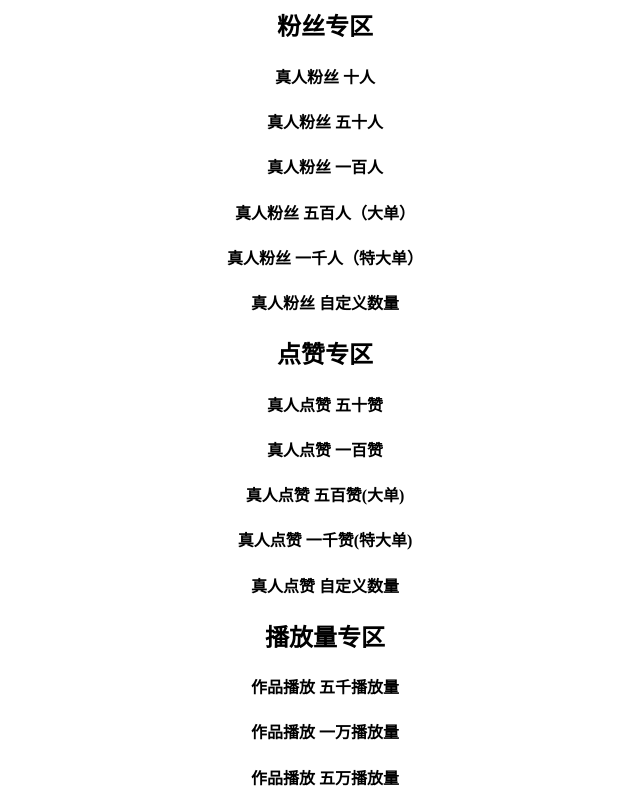
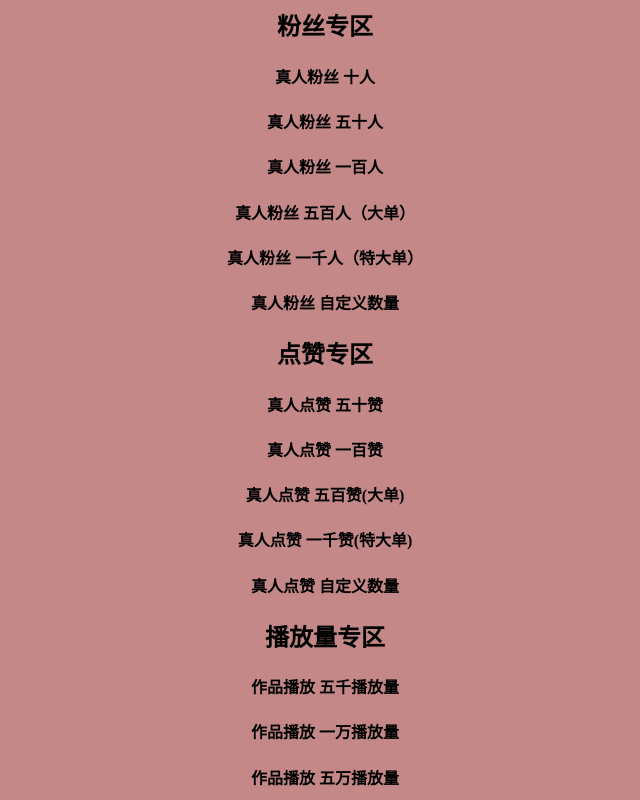
Before and after one commit to xiaolinquanyishangcheng/xiaolinquanyishangchengdy.github.io, a plain HTML site: page index.html in a window 1280 px wide. Shown: the part 68-868 px from the top of the page, without its empty margins (315-955 px from the left). Drawn offline with Linux system fonts and the light colour scheme.

Commit message:
Update index.html

```diff
--- a/index.html
+++ b/index.html
@@ -1,4 +1,4 @@
-<bofy bgcolor=#c48888>
+<body bgcolor=#c48888>
 <center><h1>抖音业务区</h1></center>
 <center><h2>粉丝专区</h2></center>
 <center><h4>真人粉丝   十人</h4></center>
```
